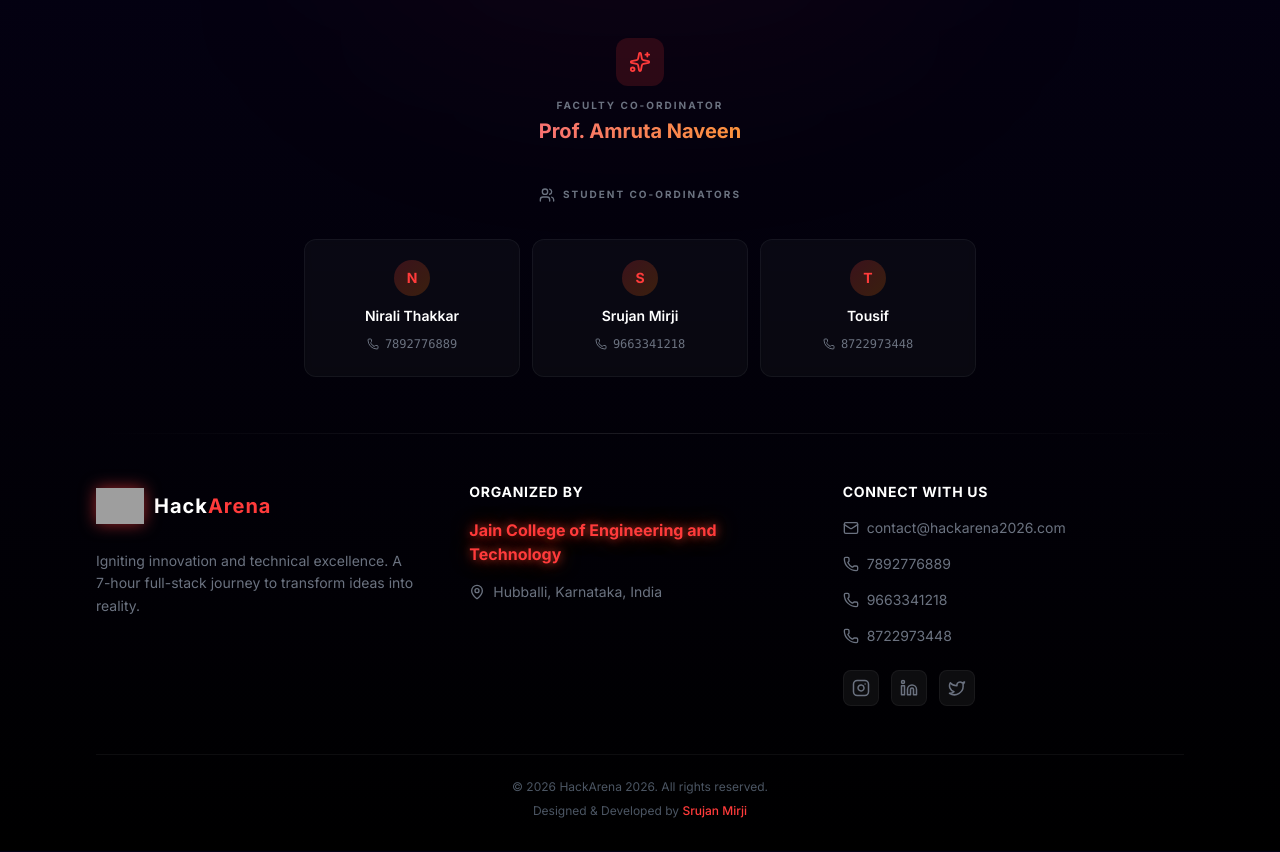
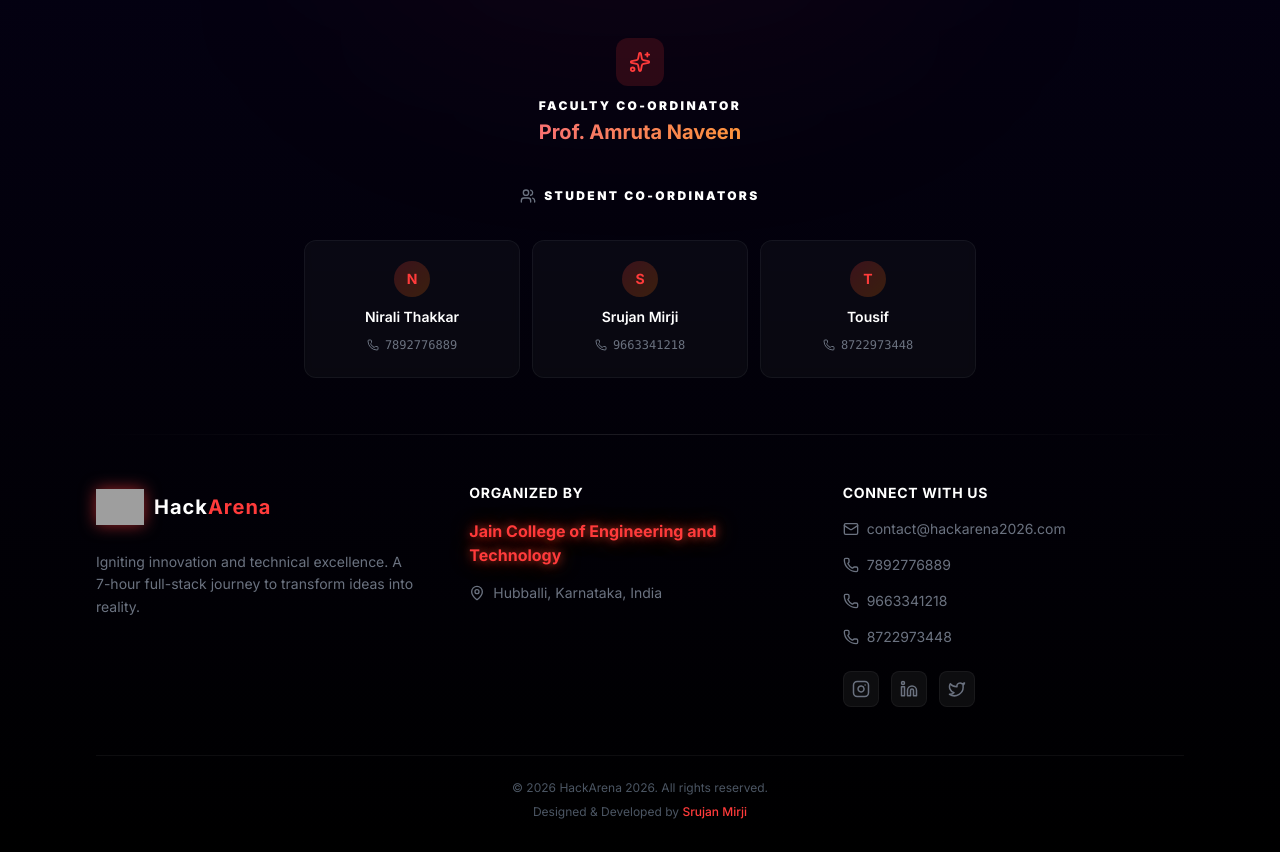
Before and after one commit to Srujanmirji/HackArena-2K26, a React (Vite) app: page / in a window 1280 px wide. Shown: the part 8980-9832 px from the top of the page. Built offline with nearby package versions, Linux system fonts and the light colour scheme; no server answers; grey boxes are pictures that could not be loaded.

Commit message:
make coordinator labels bolder and more prominent in footer

```diff
--- a/src/components/Footer.jsx
+++ b/src/components/Footer.jsx
@@ -89,7 +89,7 @@
                         <div className="w-10 h-10 md:w-12 md:h-12 rounded-lg md:rounded-xl bg-primary/15 flex items-center justify-center mb-2 md:mb-3 text-primary">
                             <Sparkles size={22} />
                         </div>
-                        <p className="text-[10px] font-bold tracking-[0.2em] text-gray-500 uppercase mb-1">Faculty Co-ordinator</p>
+                        <p className="text-xs font-black tracking-[0.2em] text-white uppercase mb-1">Faculty Co-ordinator</p>
                         <p className="text-lg md:text-xl font-bold text-transparent bg-clip-text bg-gradient-to-r from-red-400 to-orange-400">Prof. Amruta Naveen</p>
                     </div>
                 </motion.div>
@@ -104,7 +104,7 @@
                 >
                     <div className="inline-flex items-center gap-2 mb-5">
                         <Users size={16} className="text-gray-500" />
-                        <p className="text-[10px] font-bold tracking-[0.2em] text-gray-500 uppercase">Student Co-ordinators</p>
+                        <p className="text-xs font-black tracking-[0.2em] text-white uppercase">Student Co-ordinators</p>
                     </div>
                 </motion.div>
 
```
